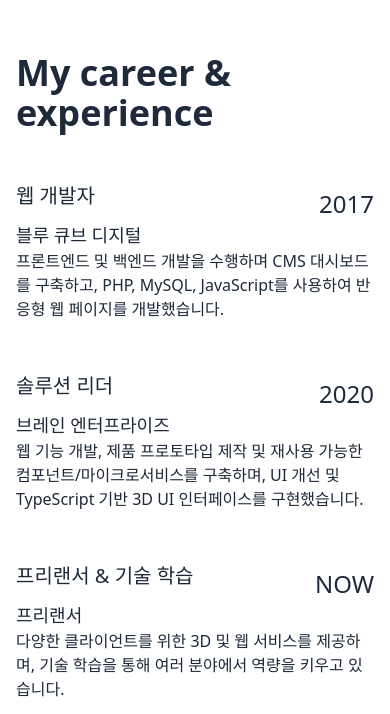
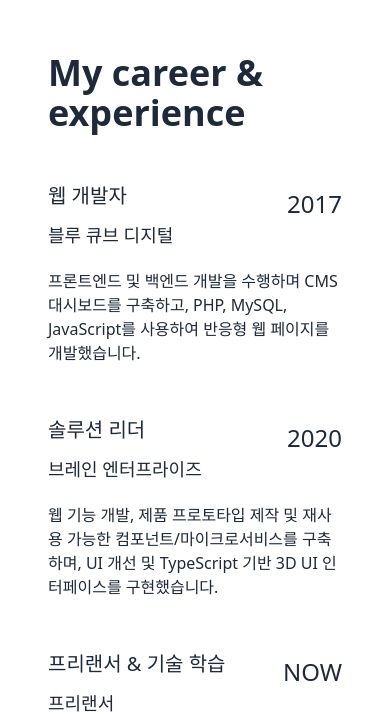
Before and after one commit to JangHwanPark/JangHwan-Portfolio, a React (Vite) app: page /about in a window 390 px wide. Shown: the part 7125-7839 px from the top of the page. Built offline with nearby package versions, Linux system fonts and the light colour scheme.

Commit message:
:art: chore - Experience 반응형 작업 (365px)

```diff
--- a/src/pages/Experience.tsx
+++ b/src/pages/Experience.tsx
@@ -57,7 +57,7 @@ const Experience = () => {
   }, [sections.experience]);
 
   return (
-    <section ref={sections.experience} className="flex flex-col items-center justify-center relative opacity-100 h-auto mx-auto lg:mb-[250px] p-4 lg:px-0 lg:py-[120px]">
+    <section ref={sections.experience} className="flex flex-col items-center justify-center relative opacity-100 h-auto mx-auto lg:mb-[250px] py-4 px-12 lg:px-0 lg:py-[120px]">
       <article className="w-full max-w-6xl">
         <h2 className="font-bold text-4xl lg:text-7xl leading-10 lg:leading-[70px] xs:text-left md:text-center bg-gradient-to-b dark:from-[#F4B400] dark:to-white bg-clip-text dark:text-transparent mt-12 mb-12 lg:mb-24">
           My career &
@@ -80,7 +80,7 @@ const Experience = () => {
                   <h4 className="w-full text-xl lg:text-[33px] leading-[30px] font-medium md:text-[22px] md:w-[180px]">
                     {experience.position}
                   </h4>
-                  <h5 className="w-full text-lg lg:text-[20px] capitalize mt-[10px] text-accent font-normal md:text-[17px]">
+                  <h5 className="w-full pb-5 text-lg lg:text-[20px] capitalize mt-[10px] text-accent font-normal md:text-[17px]">
                     {experience.company}
                   </h5>
                 </div>
```
